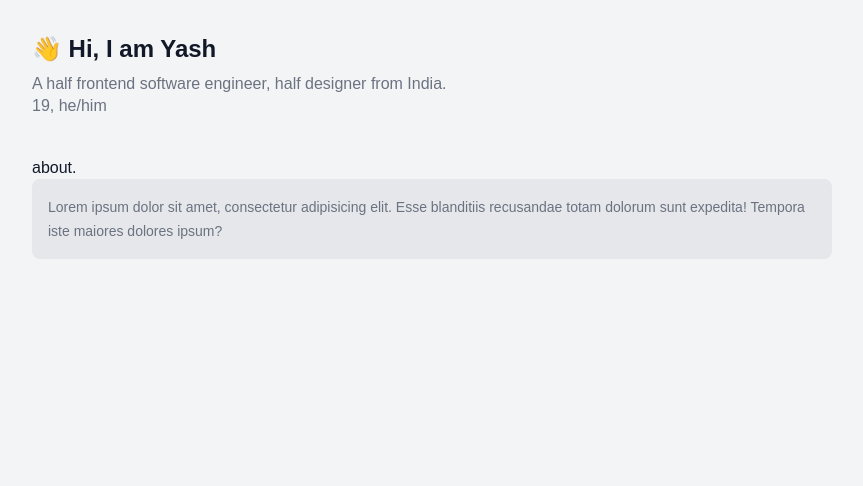
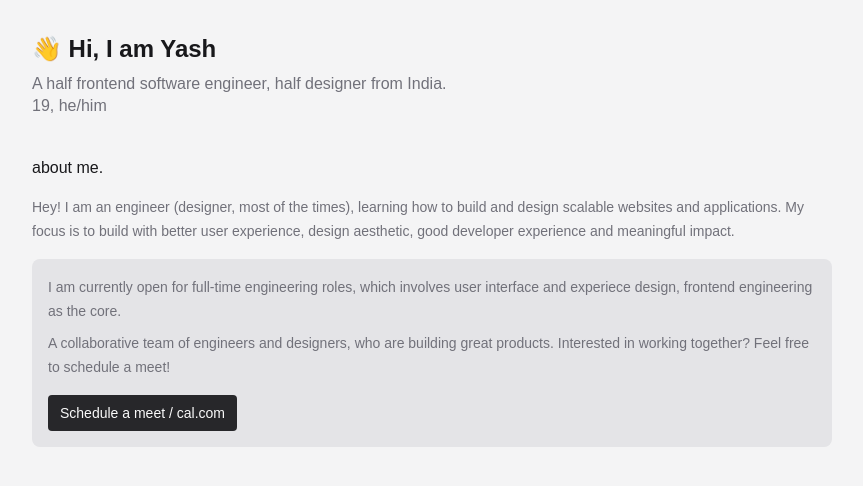
Before and after one commit to yashsehgal/personal-website, a Next.js app: page / in a window 1280 px wide. Shown: the top 486 px of the page, without its empty margins (208-1071 px from the left). Built offline with nearby package versions, Linux system fonts and the light colour scheme; a web font is replaced by a local one.

Commit message:
feat: about me section added

```diff
--- a/components/main/Callout.tsx
+++ b/components/main/Callout.tsx
@@ -1,8 +1,8 @@
 import { cn } from "@/lib/utils";
 
-const Callout: React.FunctionComponent<React.HTMLAttributes<HTMLDivElement>> = ({ ...attr }) => {
+const Callout: React.FunctionComponent<React.HTMLAttributes<HTMLDivElement>> = ({ className, ...attr }) => {
     return (
-        <div className={cn("rounded-lg bg-gray-200 text-gray-500 text-sm font-normal p-4 leading-6", attr?.className)} {...attr}>
+        <div className={cn("rounded-lg bg-zinc-200 text-zinc-500 text-sm font-normal p-4 leading-6", className)} {...attr}>
             {attr?.children}
         </div>
     )
--- a/components/main/HeroSection.tsx
+++ b/components/main/HeroSection.tsx
@@ -1,20 +1,30 @@
 import Section from "../layout/Section";
+import Button from "../ui/Button";
 import Callout from "./Callout";
 
 const HeroSection: React.FunctionComponent = () => {
     return (
         <main className="hero-section" id="hero">
             <Section>
-                <h1 className="welcome-text leading-snug font-semibold text-2xl text-gray-900">{"👋 Hi, I am Yash"}</h1>
-                <div className="leading-snug font-normal text-base text-gray-500 mt-2">
+                <h1 className="welcome-text leading-snug font-semibold text-2xl text-zinc-900">{"👋 Hi, I am Yash"}</h1>
+                <div className="leading-snug font-normal text-base text-zinc-500 mt-2">
                     <p>{"A half frontend software engineer, half designer from India."}</p>
                     <p>{(20 + (new Date().getFullYear() - 2023)) + ", he/him"}</p>
                 </div>
             </Section>
             <Section>
-                <h2 className="about-us-heading leading-snug font-medium text-base text-gray-900">{"about."}</h2>
-                <Callout>
-                    Lorem ipsum dolor sit amet, consectetur adipisicing elit. Esse blanditiis recusandae totam dolorum sunt expedita! Tempora iste maiores dolores ipsum?
+                <h2 className="about-heading leading-snug font-medium text-base text-zinc-900">{"about me."}</h2>
+                <div className="about-content-wrapper leading-6 text-sm font-normal text-zinc-500 mt-4">
+                    <p>{"Hey! I am an engineer (designer, most of the times), learning how to build and design scalable websites and applications. My focus is to build with better user experience, design aesthetic, good developer experience and meaningful impact."}</p>
+                </div>
+                <Callout className="mt-4">
+                    <p>
+                        {"I am currently open for full-time engineering roles, which involves user interface and experiece design, frontend engineering as the core."}
+                    </p>
+                    <p className="mt-2 mb-4">
+                        {"A collaborative team of engineers and designers, who are building great products. Interested in working together? Feel free to schedule a meet!"}
+                    </p>
+                    <Button onClick={() => window.open("https://cal.com/yashsehgal")}>{"Schedule a meet / cal.com"}</Button>
                 </Callout>
             </Section>
         </main>
--- /dev/null
+++ b/components/ui/Button.tsx
@@ -0,0 +1,13 @@
+import { cn } from "@/lib/utils";
+
+interface ButtonProps extends React.ButtonHTMLAttributes<HTMLButtonElement> {};
+
+const Button: React.FunctionComponent<ButtonProps> = ({ className, ...attr }) => {
+    return (
+        <button className={cn("px-3 py-1.5 bg-zinc-800 text-zinc-50 rounded hover:brightness-150 active:brightness-125", className)} {...attr}>
+            {attr?.children}
+        </button>
+    )
+};
+
+export default Button;
--- a/components/ui/LinkText.tsx
+++ b/components/ui/LinkText.tsx
@@ -9,7 +9,7 @@ interface LinkTextProps extends LinkProps {
 const LinkText: React.FunctionComponent<LinkTextProps> = ({ children, ...attr }) => {
     return (
         <Link
-            className={cn("text-base font-medium transition-all text-gray-900 hover:underline hover:underline-offset-2 active:text-gray-600", attr?.className)}
+            className={cn("text-base font-medium transition-all text-zinc-900 hover:underline hover:underline-offset-2 active:text-zinc-600", attr?.className)}
             {...attr}
         >
             {children}
--- a/styles/globals.css
+++ b/styles/globals.css
@@ -3,11 +3,11 @@
 @tailwind utilities;
 
 html, body {
-    @apply bg-gray-100;
+    @apply bg-zinc-100;
     font-family: 'Outfit', sans-serif;
 }
 
 .view-container {
     @apply box-border mx-auto;
-    @apply max-2xl:w-[800px] max-xl:w-[720px] max-lg:w-[640px] max-md:w-[520px] max-sm:w-[320px];
+    @apply max-2xl:w-[800px] max-xl:w-[720px] max-lg:w-[640px] max-md:w-[560px] max-sm:w-[320px];
 }
```
